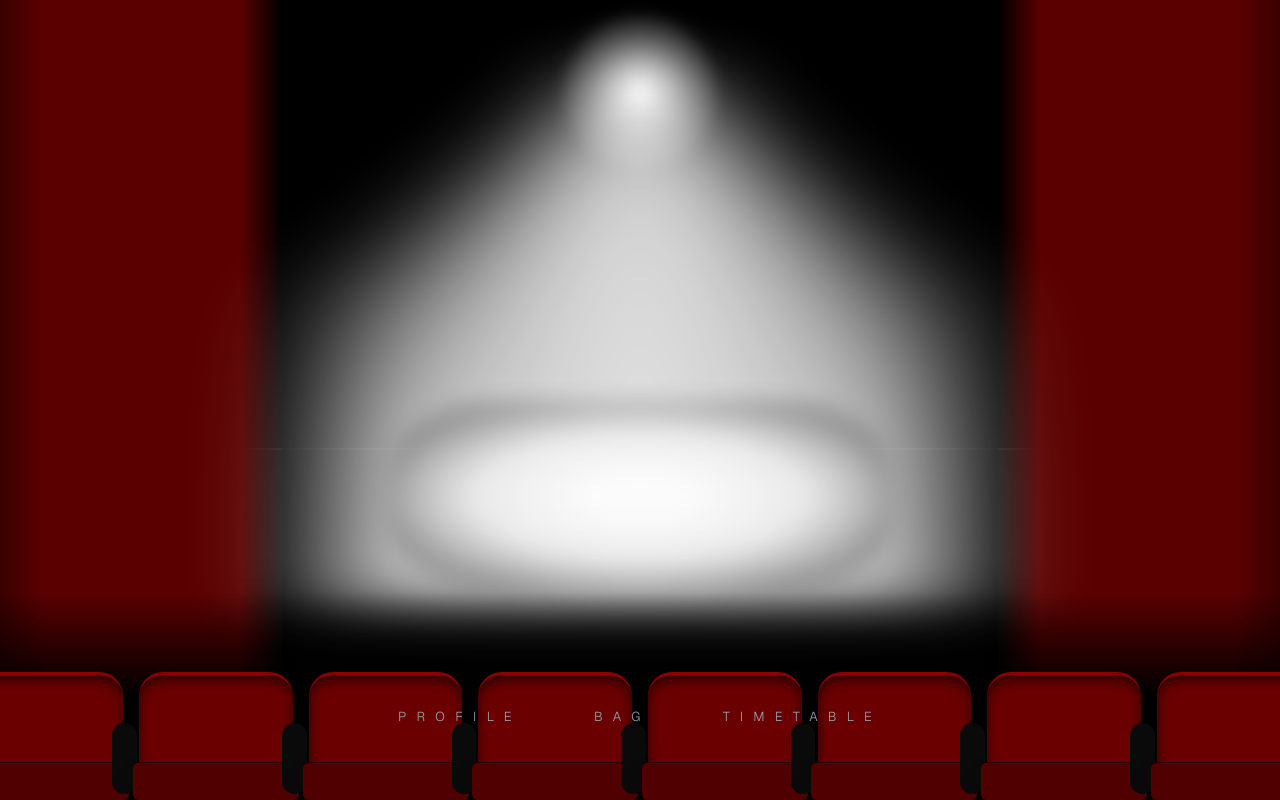
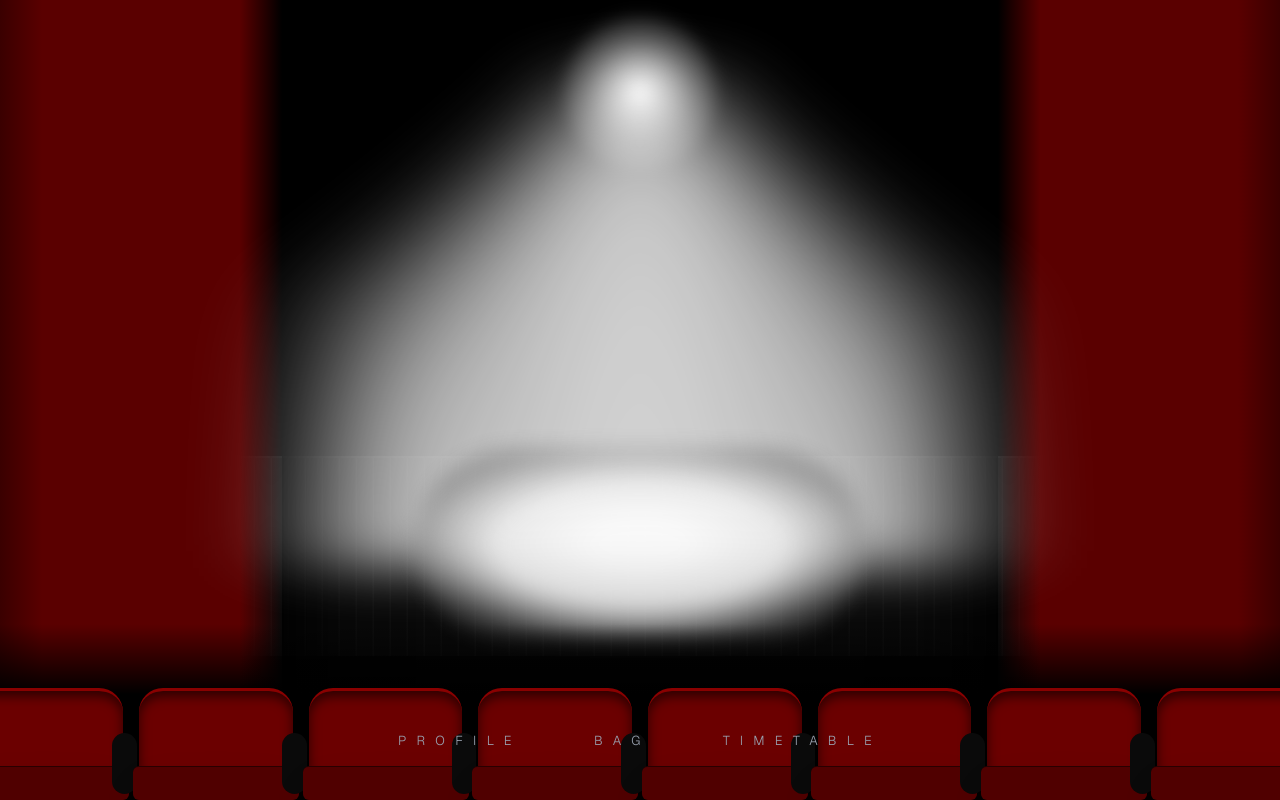
Before and after one commit to GrullmanHetche/chunghye, a Next.js app: page / in a window 1280 px wide. Built offline with nearby package versions, Linux system fonts and the light colour scheme.

Commit message:
Update page.tsx

```diff
--- a/app/page.tsx
+++ b/app/page.tsx
@@ -4,20 +4,20 @@ export default function Home() {
   return (
     <main className="relative min-h-screen w-full bg-[#030303] overflow-hidden flex flex-col font-sans antialiased text-white">
 
-      {/* --- 배경 극장 레이어 --- */}
+      {/* --- 배경 극장 레이어 (image_16.png 기반) --- */}
       <div className="absolute inset-0 z-0 h-full w-full">
-        {/* 무대 벽 (더 깊고 어둡게) */}
-        <div className="absolute inset-x-0 top-0 h-[72vh] bg-black shadow-inner" />
+        {/* 1. 무대 배경 및 벽 */}
+        <div className="absolute inset-x-0 top-0 h-[70vh] bg-black shadow-inner" />
 
-        {/* 붉은 벨벳 커튼 (그라데이션 감소, 단단하고 어두운 느낌) */}
-        <div className="absolute left-0 inset-y-0 w-[22vw] z-3"
+        {/* 2. 붉은 벨벳 커튼 (그라데이션 감소, 단단하고 어두운 느낌) */}
+        <div className="absolute left-0 inset-y-0 w-[22vw] z-4"
           style={{
             backgroundImage: 'linear-gradient(to right, #3a0000 0%, #5a0000 15%, #5a0000 85%, transparent 100%)',
             boxShadow: '30px 0 70px rgba(0,0,0,1)', // 더 깊은 그림자
             opacity: 1, // 완전 불투명
           }}
         />
-        <div className="absolute right-0 inset-y-0 w-[22vw] z-3"
+        <div className="absolute right-0 inset-y-0 w-[22vw] z-4"
           style={{
             backgroundImage: 'linear-gradient(to left, #3a0000 0%, #5a0000 15%, #5a0000 85%, transparent 100%)',
             boxShadow: '-30px 0 70px rgba(0,0,0,1)', // 더 깊은 그림자
@@ -25,16 +25,22 @@ export default function Home() {
           }}
         />
 
-        {/* 무대 바닥 (짙은 매트 나무, 어둠 오버레이 추가) */}
-        <div className="absolute inset-x-0 bottom-[24vh] h-[20vh] z-1 bg-[#050505] border-t-2 border-[#1a1a1a]" />
-        {/* 무대 반사광 감소 오버레이 */}
-        <div className="absolute inset-x-0 bottom-[24vh] h-[20vh] z-2 bg-black opacity-50" />
+        {/* 3. 무대 바닥 (나무 질감 살리기) */}
+        <div className="absolute inset-x-0 bottom-[18vh] h-[25vh] z-1 border-t-2 border-[#1a1a1a]"
+          style={{
+            // image_16.png의 나무 바닥 질감을 짙게 표현
+            backgroundImage: 'repeating-linear-gradient(90deg, #111 0px, #111 15px, #1a1a1a 16px, #1a1a1a 17px)',
+            opacity: 0.9,
+          }}
+        />
+        {/* 무대 바닥 어둠 오버레이 (반사광 조절) */}
+        <div className="absolute inset-x-0 bottom-[18vh] h-[25vh] z-2 bg-black opacity-40" />
       </div>
 
-      {/* --- 위에서 세모낳게 퍼지는 강력한 스포트라이트 (핵심 부활) --- */}
-      <div className="absolute inset-0 z-2 pointer-events-none flex justify-center">
+      {/* --- 스포트라이트 (위치 최적화) --- */}
+      <div className="absolute inset-0 z-3 pointer-events-none flex justify-center">
 
-        {/* 1. 상단 광원 (빛의 시작점, image_11.png 느낌) */}
+        {/* 1. 상단 광원 (빛의 시작점) */}
         <div className="absolute top-[2vh] w-[12vw] h-[12vw] rounded-full z-10"
           style={{
             background: 'radial-gradient(circle at center, rgba(255, 255, 255, 1) 0%, rgba(200, 200, 200, 0.4) 50%, transparent 80%)',
@@ -42,37 +48,38 @@ export default function Home() {
           }}
         />
 
-        {/* 2. 하강하며 세모낳게 퍼지는 빛줄기 (image_11.png 느낌) */}
-        <div className="absolute top-[6vh] w-[20vw] h-[70vh] origin-top opacity-90 z-10"
+        {/* 2. 하강하며 세모낳게 퍼지는 빛줄기 (미세 조정) */}
+        <div className="absolute top-[6vh] w-[20vw] h-[65vh] origin-top opacity-85 z-10"
           style={{
-            // 세모난 형태를 만들기 위해 conic-gradient 사용
             background: 'conic-gradient(from 180deg at 50% 0%, white 0deg, rgba(255,255,255,0.8) 15deg, transparent 30deg, transparent 330deg, rgba(255,255,255,0.8) 345deg, white 360deg)',
-            filter: 'blur(25px)', // 강력한 흐림 효과로 퍼지는 느낌 표현
-            transform: 'scaleX(2.5)', // 가로로 더 넓게 퍼지게
+            filter: 'blur(25px)',
+            transform: 'scaleX(2.5)',
           }}
         />
 
-        {/* 3. 무대 바닥 강력하게 집중된 단일 원형 광원 */}
-        <div className="absolute bottom-[26vh] w-[40vw] h-[15vw] rounded-full opacity-90 z-20"
+        {/* 3. 무대 나무 바닥 바로 위의 강력하게 집중된 단일 원형 광원 (핵심 위치 수정) */}
+        <div className="absolute bottom-[20vh] w-[35vw] h-[15vw] rounded-full opacity-90 z-20"
           style={{
+            // image_16.png의 바닥 원형 광원 위치와 맞춤
             background: 'radial-gradient(ellipse at center, white 15%, #eee 45%, rgba(100,100,100,0.5) 75%, transparent 100%)',
             filter: 'blur(10px)',
           }}
         />
       </div>
 
-      {/* --- 객석 (딱 좋게 유지) --- */}
-      <div className="absolute bottom-0 inset-x-0 h-[26vh] z-4 flex items-end justify-center px-6 overflow-hidden"
+      {/* --- 객석 (위치 조정 및 딱 좋게 유지) --- */}
+      <div className="absolute bottom-0 inset-x-0 h-[22vh] z-5 flex items-end justify-center px-6 overflow-hidden"
         style={{
-          background: 'linear-gradient(to top, black 50%, transparent 100%)',
+          // 객석을 더 명확하게 어둡게 처리하여 깊이감 강조
+          background: 'linear-gradient(to top, black 60%, transparent 100%)',
         }}
       >
-        {/* 딱 좋은 원근감 유지 */}
+        {/* 이전의 딱 좋은 원근감 유지 */}
         {Array.from({ length: 8 }).map((_, i) => (
           <div key={i} className="relative flex-shrink-0 mx-2"
             style={{
               width: '12vw', // 큼직하게 유지
-              height: '16vh', // 높이 조절
+              height: '14vh', // 높이 조정 (조금 더 낮게)
             }}
           >
             {/* 등받이 (윗부분 곡률 강조) */}
@@ -91,7 +98,7 @@ export default function Home() {
       </div>
 
       {/* --- 하단 메뉴 (객석 바로 위에 위치) --- */}
-      <nav className="relative z-20 w-full flex flex-row items-center justify-center gap-18 pb-14 mb-4">
+      <nav className="relative z-20 w-full flex flex-row items-center justify-center gap-18 pb-10 mb-2">
         <TinyMenuButton title="PROFILE" href="/profile" />
         <TinyMenuButton title="BAG" href="/bag" />
         <TinyMenuButton title="TIMETABLE" href="/login" />
```
